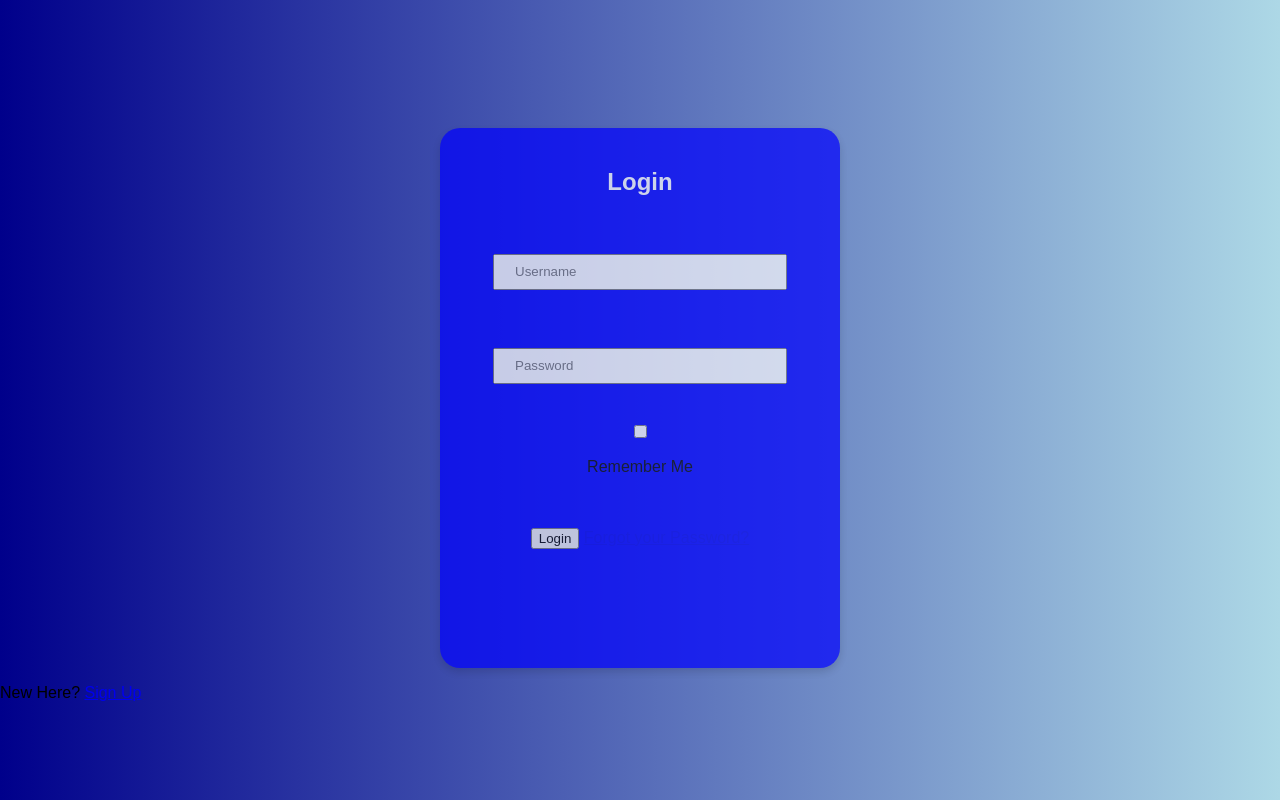
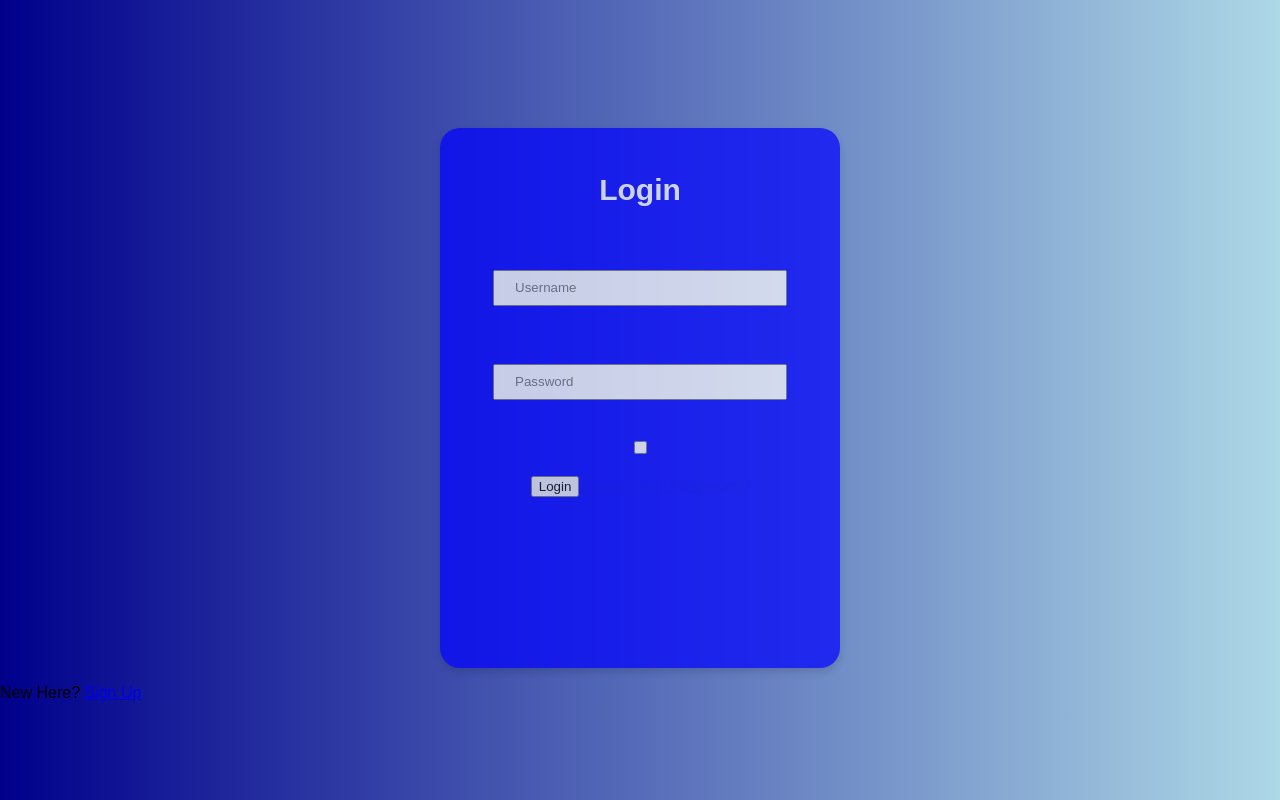
Before and after one commit to gamerdave-web/Practice-1, a plain HTML site: page index.html in a window 1280 px wide. Drawn offline with Linux system fonts and the light colour scheme.

Commit message:
auto: save changes

```diff
--- a/index.html
+++ b/index.html
@@ -15,7 +15,7 @@
         <input type="text" placeholder="Username"><br><br>
         <input type="password" placeholder="Password"><br><br>
         </div>
-        <input type="checkbox"><p>Remember Me </p> <br><br>
+        <input type="checkbox"><label for=""></label><br><br>
         <button>Login</button>
         <a href="#">Forgot your Password?</a>
     </div>
--- a/style.css
+++ b/style.css
@@ -29,4 +29,5 @@ body{
 }
 h2{
     color: white;
+    font-size: 30px;
 }
```
